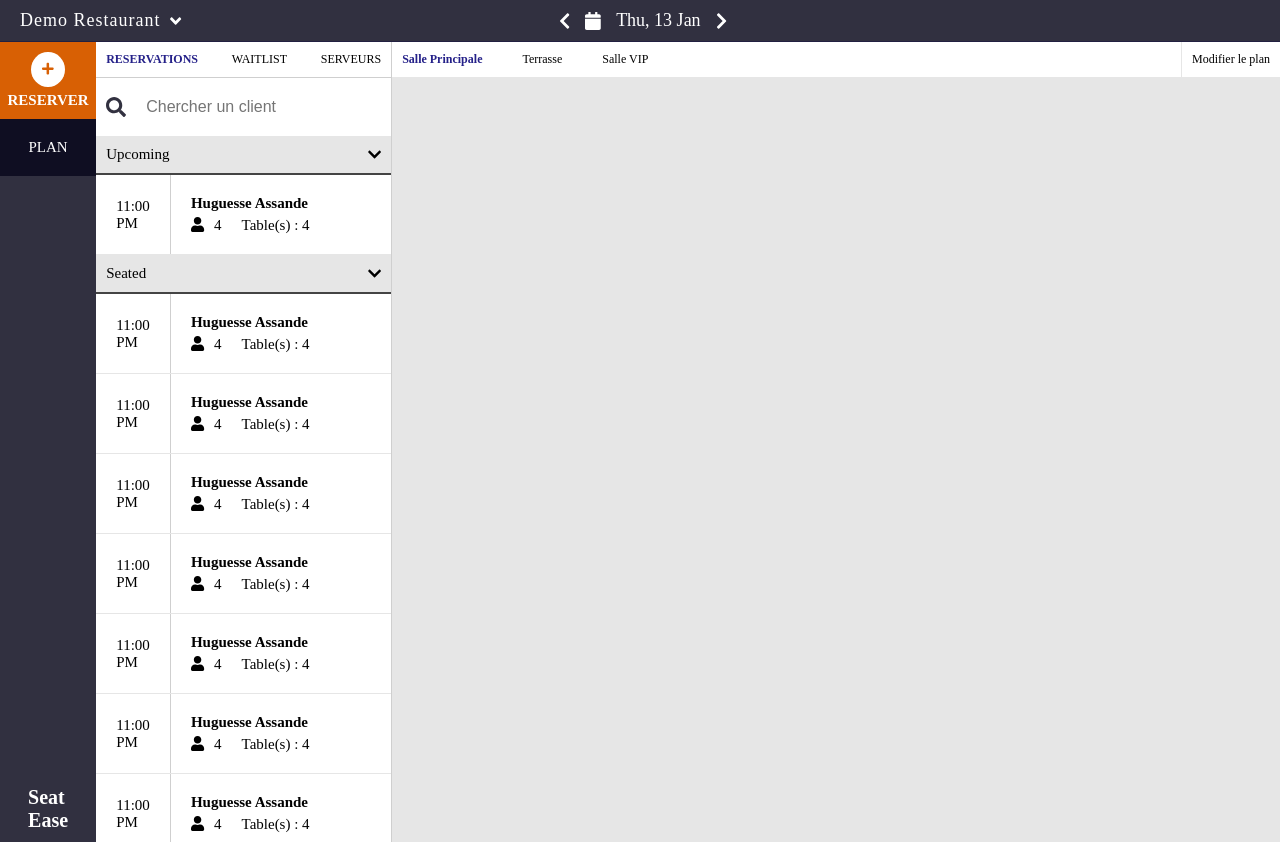
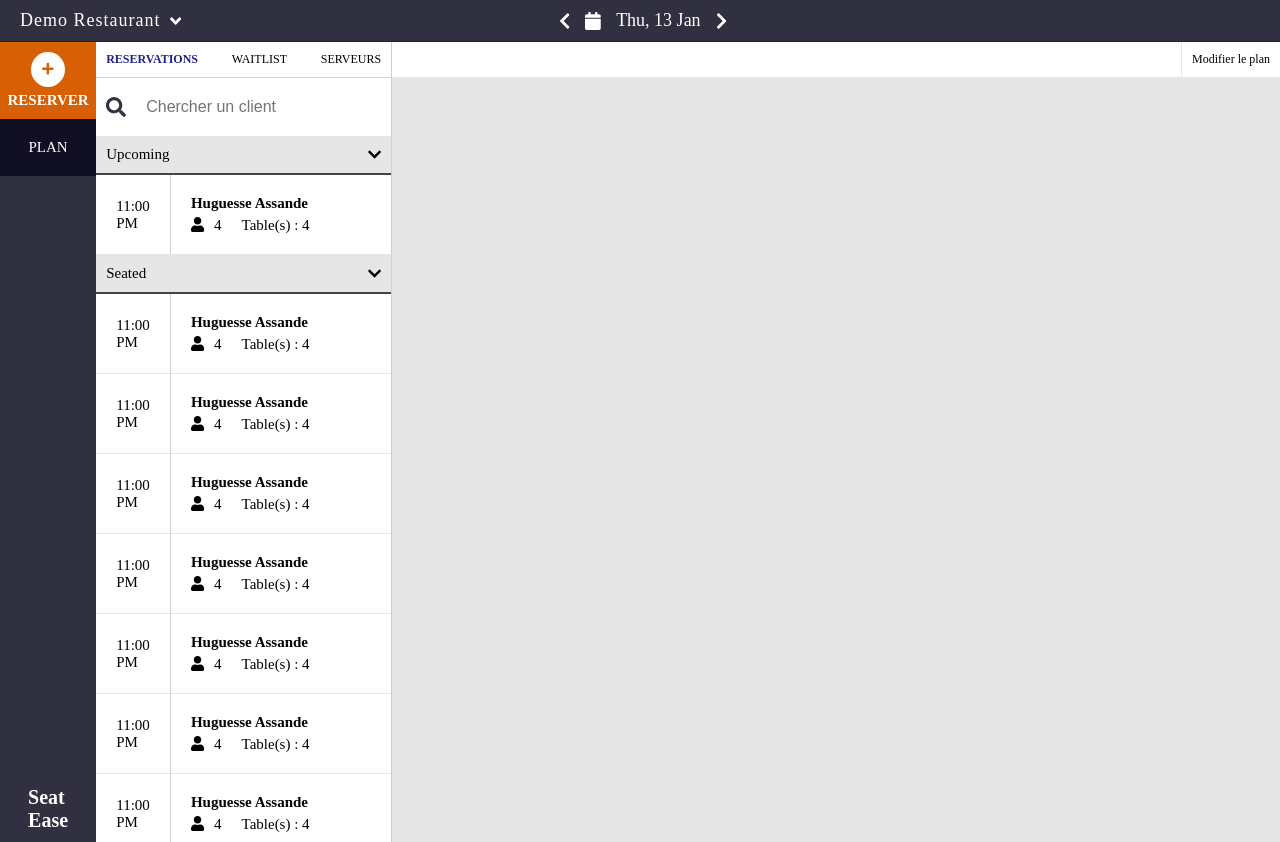
Before and after one commit to Seat-Ease/FrontEnd, a Vue app: page / in a window 1280 px wide. Built offline with nearby package versions, Linux system fonts and the light colour scheme; a web font is replaced by a local one.

Commit message:
edited the roomsList container in FloorPanel.vue to read data from store directly

```diff
--- a/src/components/FloorPanel.vue
+++ b/src/components/FloorPanel.vue
@@ -1,16 +1,27 @@
 <script setup>
 import { mainStore } from '@/stores/mainStore'
+import { floorStore } from '@/stores/floorStore'
+import { ref, computed } from 'vue'
 
 const main_store = mainStore()
+const floor_store = floorStore()
+const rooms = computed(() => floor_store.getRoomsList())
+const selectedRoomId = ref('')
 </script>
 
 <template>
   <div class="floorPlanPanel">
     <div class="topBarFloorPanel">
       <div class="roomsList">
-        <p class="room activeRoom">Salle Principale</p>
-        <p class="room">Terrasse</p>
-        <p class="room">Salle VIP</p>
+        <p
+          @click="selectedRoomId = room.id"
+          :class="{ selectedRoom: selectedRoomId === room.id }"
+          v-for="room in rooms"
+          :ref="room.id"
+          :id="room.id"
+        >
+          {{ room.name }}
+        </p>
       </div>
       <div class="modification">
         <p @click="main_store.floorSettingPanelShowing = true">Modifier le plan</p>
@@ -31,7 +42,7 @@ const main_store = mainStore()
   border-bottom: 0.1rem solid rgb(230, 230, 230);
   font-size: 1.2rem;
 }
-.room {
+.roomsList > p {
   cursor: pointer;
 }
 .roomsList {
@@ -39,7 +50,7 @@ const main_store = mainStore()
   gap: 4rem;
   padding-left: 1rem;
 }
-.activeRoom {
+.selectedRoom {
   color: #252189;
   font-weight: bold;
 }
```
